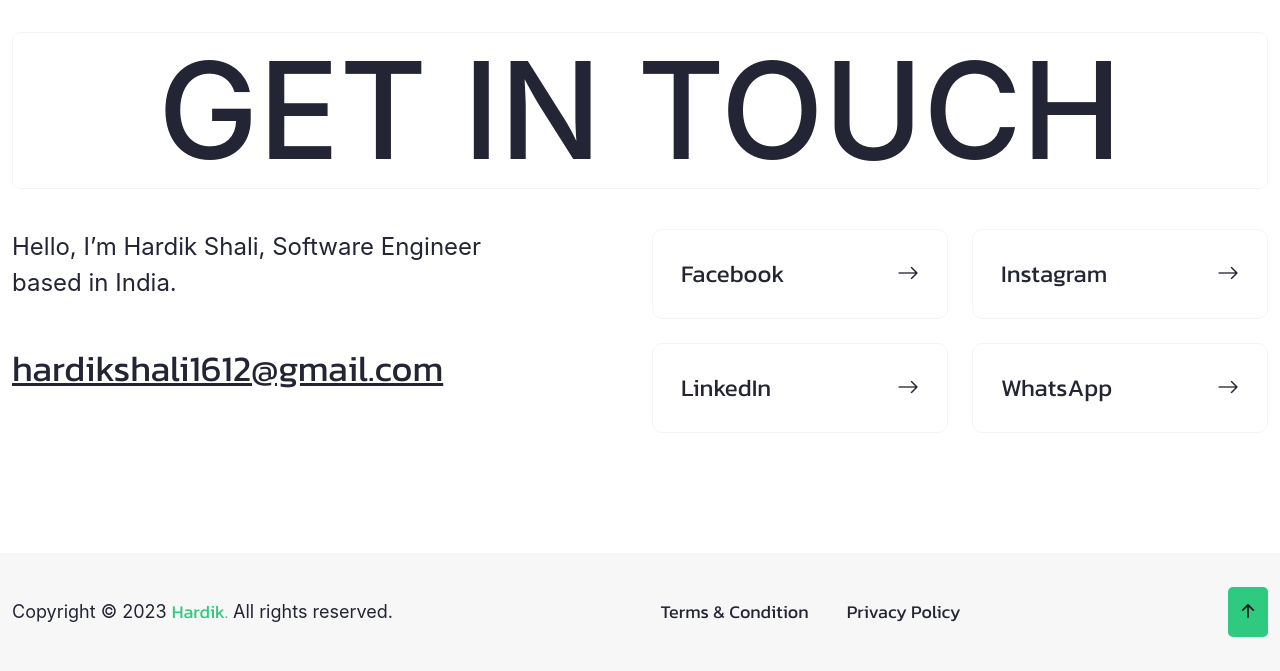
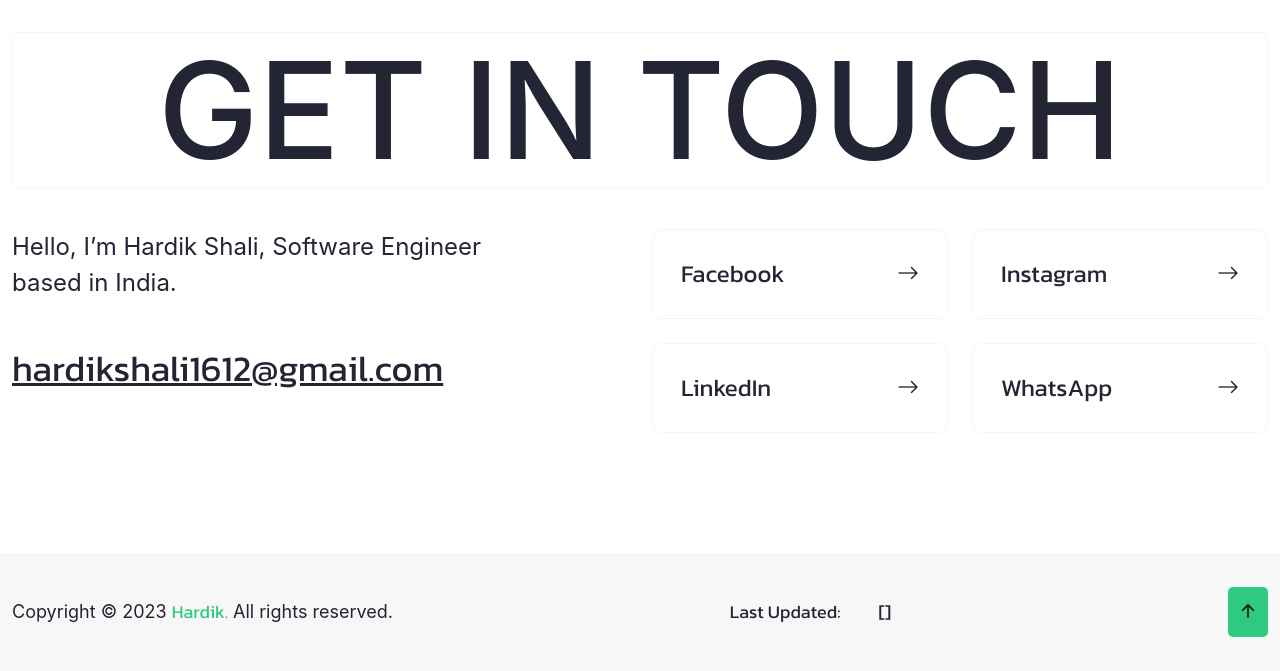
Before and after one commit to HardikPShali/MyWebsite, a React (Create React App) app: page / in a window 1280 px wide. Shown: the part 9926-10597 px from the top of the page. Built offline with nearby package versions, Linux system fonts and the light colour scheme; no server answers.

Commit message:
footer changes

```diff
--- a/src/components/footer.js
+++ b/src/components/footer.js
@@ -1,10 +1,29 @@
-import React from 'react'
+import React, { useState, useEffect } from 'react';
+const Footer = () => {
+    const [lastCommitDate, setLastCommitDate] = useState('');
 
-const Footer = () => {
-    // const handleLinkClick = () => {
-    //     // Reload the current page
-    //     window.location.reload();
-    // };
+    useEffect(() => {
+        const fetchLastCommitDate = async () => {
+            try {
+                const response = await fetch('https://api.github.com/repos/HardikPShali/MyWebsite/commits?per_page=1');
+                const data = await response.json();
+
+                if (data && data.length > 0) {
+                    const commitDate = new Date(data[0].commit.author.date);
+                    const formattedDate = commitDate.toLocaleDateString('en-US', {
+                        year: 'numeric',
+                        month: 'long',
+                        day: 'numeric',
+                    });
+                    setLastCommitDate(formattedDate);
+                }
+            } catch (error) {
+                console.error('Error fetching last commit date:', error);
+            }
+        };
+
+        fetchLastCommitDate();
+    }, []);;
     return (
 
         <footer className="footer__section" id="contact">
@@ -65,12 +84,12 @@ const Footer = () => {
                         <ul className="terms">
                             <li>
                                 <a href="#0">
-                                    Terms & Condition
+                                    Last Updated:
                                 </a>
                             </li>
                             <li>
                                 <a href="#0">
-                                    Privacy Policy
+                                    [{lastCommitDate}]
                                 </a>
                             </li>
                         </ul>
```
